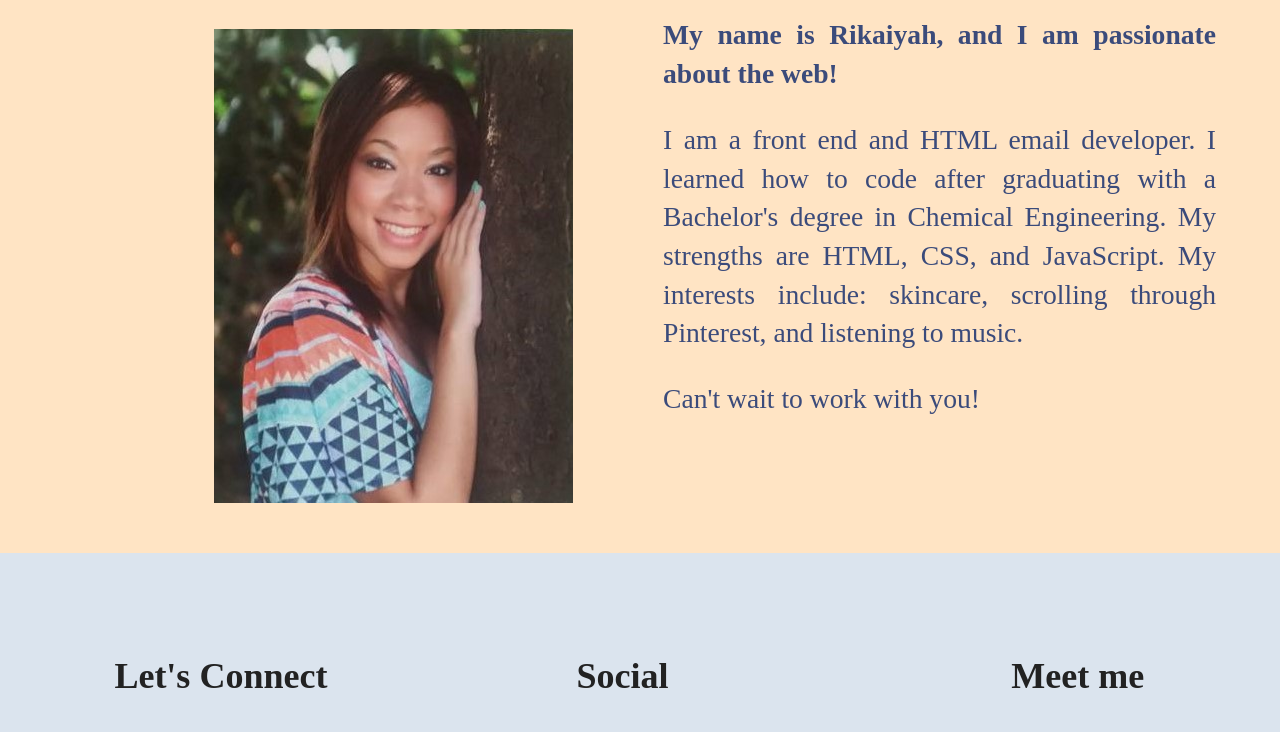
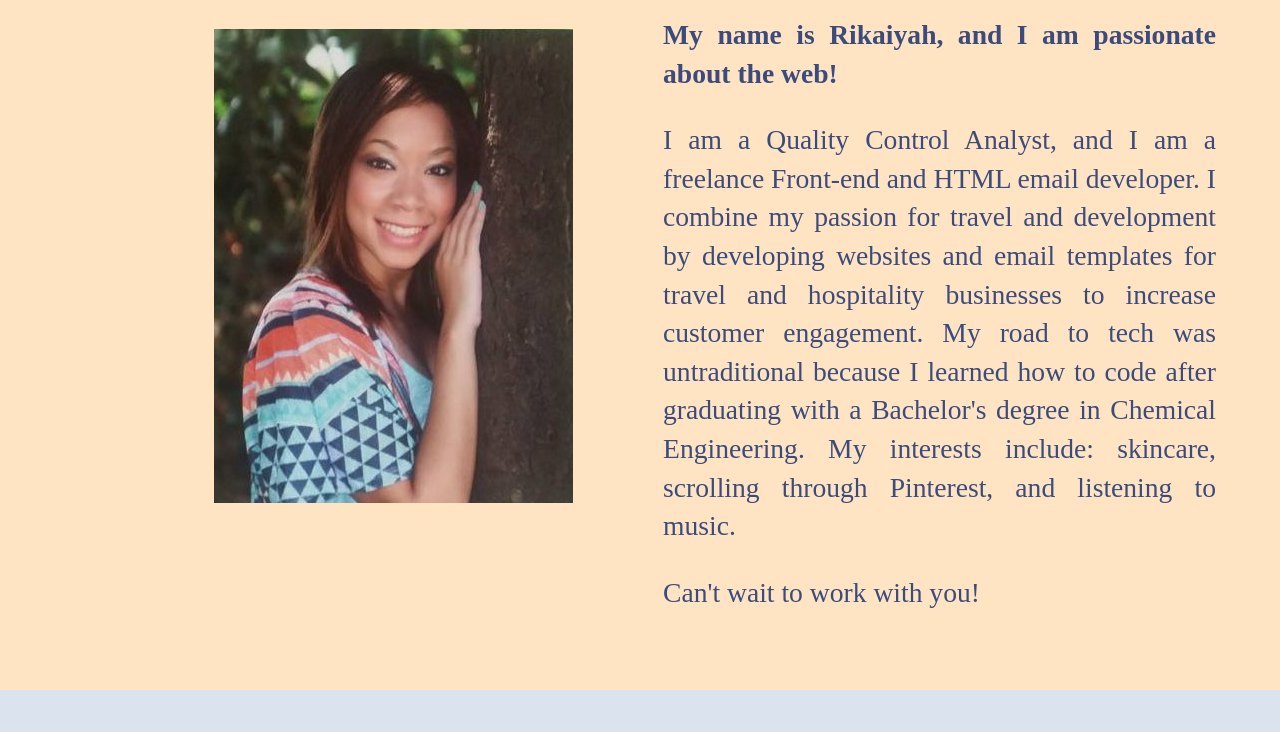
Before and after one commit to Rikaiyah-Winters/portfolio, a website: page index.html in a window 1280 px wide. Shown: the part 3780-4512 px from the top of the page. Drawn offline with Linux system fonts and the light colour scheme; a web font is replaced by a local one.

Commit message:
Updating About Me bio

```diff
--- a/index.html
+++ b/index.html
@@ -116,7 +116,7 @@
                         </figure>
                         <div>
                             <p><strong>My name is Rikaiyah, and I am passionate about the web!</strong><br>
-                            <p>I am a front end and HTML email developer. I learned how to code after graduating with a Bachelor's degree in Chemical Engineering. My strengths are HTML, CSS, and JavaScript. My interests include: skincare, scrolling through Pinterest, and listening to music.</p>
+                            <p>I am a Quality Control Analyst, and I am a freelance Front-end and HTML email developer. I combine my passion for travel and development by developing websites and email templates for travel and hospitality businesses to increase customer engagement. My road to tech was untraditional because I learned how to code after graduating with a Bachelor's degree in Chemical Engineering. My interests include: skincare, scrolling through Pinterest, and listening to music.</p>
                             <p>Can't wait to work with you!</p>
                         </div>
                     </article>
```
